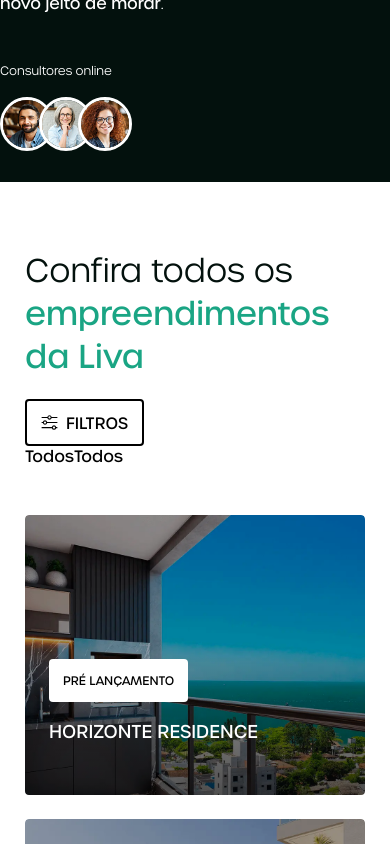
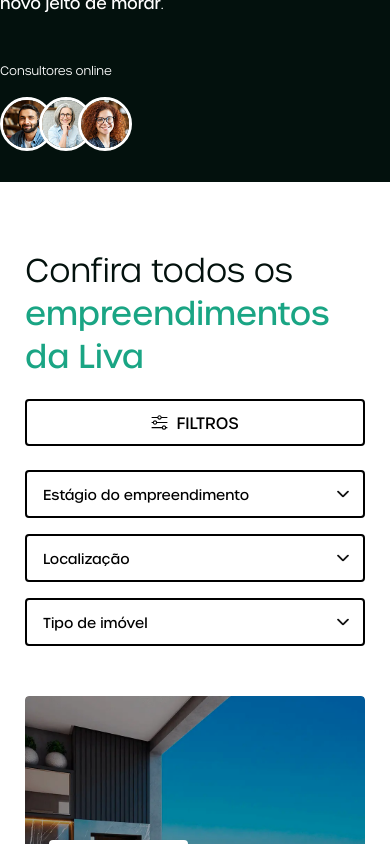
Before and after one commit to bwprado/febacapital, a Next.js app: page / in a window 390 px wide. Both pictures are taken after a click on the button "FILTROS". Shown: the part 1678-2522 px from the top of the page. Built offline with nearby package versions, Linux system fonts and the light colour scheme.

Commit message:
Add Filters component with responsive dropdowns and styles; implement Select component for filter options and enhance layout with Tailwind CSS.

```diff
--- a/components/filters/filters.module.css
+++ b/components/filters/filters.module.css
@@ -1,10 +1,50 @@
+.filtersContainer {
+  width: 100%;
+  display: flex;
+  flex-direction: column;
+}
+
 .filterButton {
   width: 174px;
   height: 47px;
+  align-self: flex-start;
+}
+
+.filterDropdown {
+  width: 100%;
+  border-top: none;
+  overflow: hidden;
+  transition: all 0.3s ease;
+}
+
+.filterHeader {
+  padding: 0;
+  border-bottom: 1px solid #e5e5e5;
+}
+
+.filterOptions {
+  display: flex;
+  flex-direction: row;
+  gap: 16px;
+  margin-top: 24px;
+}
+
+.filterSelect:focus {
+  outline: 2px solid #000;
+  outline-offset: 2px;
+}
+
+.filterSelect:hover {
+  background-color: #f5f5f5;
 }
 
 @media (max-width: 768px) {
   .filterButton {
     width: 100%;
   }
+
+  .filterOptions {
+    flex-direction: column;
+    gap: 16px;
+  }
 }
--- a/components/filters/index.tsx
+++ b/components/filters/index.tsx
@@ -1,20 +1,93 @@
+'use client'
+
 import Button from '../button'
 import FiltersIcon from '../icons/filters'
+import XIcon from '../icons/x-icon'
+import Select from '../select'
 import styles from './filters.module.css'
 
+import { useState } from 'react'
+
+const developmentStageOptions = [
+  { value: 'planning', label: 'Planejamento' },
+  { value: 'construction', label: 'Em Construção' },
+  { value: 'completed', label: 'Concluído' }
+]
+
+const locationOptions = [
+  { value: 'sao-paulo', label: 'São Paulo' },
+  { value: 'rio-de-janeiro', label: 'Rio de Janeiro' },
+  { value: 'minas-gerais', label: 'Minas Gerais' }
+]
+
+const propertyTypeOptions = [
+  { value: 'residential', label: 'Residencial' },
+  { value: 'commercial', label: 'Comercial' },
+  { value: 'mixed', label: 'Misto' }
+]
+
 export default function Filters() {
+  const [isOpen, setIsOpen] = useState(false)
+  const [filters, setFilters] = useState({
+    developmentStage: 'all',
+    location: 'all',
+    propertyType: 'all'
+  })
+
+  const handleFilterChange = (key: string, value: string) => {
+    setFilters((prev) => ({ ...prev, [key]: value }))
+  }
+
+  const handleClearFilters = () => {
+    setFilters({
+      developmentStage: 'all',
+      location: 'all',
+      propertyType: 'all'
+    })
+  }
+
   return (
-    <div>
-      <Button variant="primary" className={styles.filterButton}>
+    <div className={styles.filtersContainer}>
+      <Button
+        variant="primary"
+        className={styles.filterButton}
+        onClick={() => setIsOpen(!isOpen)}
+      >
         <FiltersIcon />
         FILTROS
       </Button>
-      <div className={styles.filterOptions}>
-        <div className={styles.filterOption}>
-          <span>Todos</span>
-          <span>Todos</span>
+
+      {isOpen && (
+        <div className={styles.filterDropdown}>
+          <div className={styles.filterOptions}>
+            <Select
+              options={developmentStageOptions}
+              placeholder="Estágio do empreendimento"
+              value={filters.developmentStage}
+              onChange={(value) =>
+                handleFilterChange('developmentStage', value)
+              }
+              aria-label="Estágio do empreendimento"
+            />
+
+            <Select
+              options={locationOptions}
+              placeholder="Localização"
+              value={filters.location}
+              onChange={(value) => handleFilterChange('location', value)}
+              aria-label="Localização"
+            />
+
+            <Select
+              options={propertyTypeOptions}
+              placeholder="Tipo de imóvel"
+              value={filters.propertyType}
+              onChange={(value) => handleFilterChange('propertyType', value)}
+              aria-label="Tipo de imóvel"
+            />
+          </div>
         </div>
-      </div>
+      )}
     </div>
   )
 }
--- /dev/null
+++ b/components/icons/chevron-down.tsx
@@ -0,0 +1,21 @@
+import * as React from 'react'
+import { SVGProps } from 'react'
+
+const ChevronDown = (props: SVGProps<SVGSVGElement>) => (
+  <svg
+    width={props.width || 12}
+    height={props.height || 7}
+    fill="none"
+    xmlns="http://www.w3.org/2000/svg"
+    {...props}
+  >
+    <path
+      d="M1.53.47A.75.75 0 0 0 .47 1.53l5 5a.75.75 0 0 0 1.061 0l5-5A.75.75 0 0 0 10.47.47L6 4.94 1.53.47Z"
+      fill="currentColor"
+      stroke="currentColor"
+      strokeWidth={0.3}
+    />
+  </svg>
+)
+
+export default ChevronDown
--- /dev/null
+++ b/components/select/index.tsx
@@ -0,0 +1,60 @@
+import ChevronDown from '../icons/chevron-down'
+import styles from './select.module.css'
+
+import { cn } from '@/lib/utils'
+
+interface SelectOption {
+  value: string
+  label: string
+}
+
+interface SelectProps {
+  options: SelectOption[]
+  placeholder: string
+  value?: string
+  onChange: (value: string) => void
+  className?: string
+  disabled?: boolean
+  required?: boolean
+  'aria-label'?: string
+}
+
+export default function Select({
+  options,
+  placeholder,
+  value,
+  onChange,
+  className,
+  disabled = false,
+  required = false,
+  'aria-label': ariaLabel
+}: SelectProps) {
+  const handleChange = (event: React.ChangeEvent<HTMLSelectElement>) => {
+    onChange(event.target.value)
+  }
+
+  return (
+    <div className={styles.selectDiv}>
+      <select
+        value={value || ''}
+        onChange={handleChange}
+        disabled={disabled}
+        required={required}
+        aria-label={ariaLabel}
+        className={cn(styles.select, className)}
+      >
+        <option value="">{placeholder}</option>
+        {options.map((option) => (
+          <option
+            key={option.value}
+            value={option.value}
+            className={styles.selectOption}
+          >
+            {option.label}
+          </option>
+        ))}
+      </select>
+      <ChevronDown className={styles.selectChevron} />
+    </div>
+  )
+}
--- /dev/null
+++ b/components/select/select.module.css
@@ -0,0 +1,54 @@
+.selectDiv {
+  width: 100%;
+  display: flex;
+  align-items: center;
+  justify-content: space-between;
+  position: relative;
+}
+
+.select {
+  width: 100%;
+  height: 48px;
+  padding: 0 16px;
+  padding-right: 40px;
+  border: 2px solid var(--foreground);
+  background: var(--background);
+  font-size: var(--text-sm);
+  font-weight: 500;
+  color: var(--foreground);
+  cursor: pointer;
+  appearance: none;
+  border-radius: var(--radius);
+  transition: all 0.2s ease;
+  outline: none;
+}
+
+.select:disabled {
+  background-color: var(--muted);
+  color: var(--foreground-muted);
+  cursor: not-allowed;
+}
+
+.select option {
+  padding: 8px;
+  font-size: var(--text-sm);
+  font-weight: 500;
+}
+
+.select option:disabled {
+  color: var(--foreground-muted);
+}
+
+.selectChevron {
+  color: var(--foreground);
+  position: absolute;
+  right: 16px;
+  top: 50%;
+  transform: translateY(-50%);
+}
+
+.selectSeparator {
+  width: 100%;
+  height: 1px;
+  color: var(--foreground-muted);
+}
--- a/components/ventures/ventures.module.css
+++ b/components/ventures/ventures.module.css
@@ -11,7 +11,7 @@
 .header {
   display: flex;
   justify-content: space-between;
-  align-items: end;
+  align-items: flex-end;
   margin-bottom: 64px;
 }
 
@@ -109,7 +109,7 @@
   flex-direction: column;
   gap: 18px;
   padding: 29px 24px;
-  justify-content: end;
+  justify-content: flex-end;
 }
 
 .ventureName {
--- a/lib/utils.ts
+++ b/lib/utils.ts
@@ -10,7 +10,7 @@
   return str.charAt(0).toUpperCase() + str.slice(1)
 }
 
-export const cn = (...classes: (string | undefined)[]) => {
+export const cn = (...classes: (string | undefined | boolean)[]) => {
   if (classes.length === 0 || classes.every((cls) => cls === undefined)) {
     return ''
   }
```
